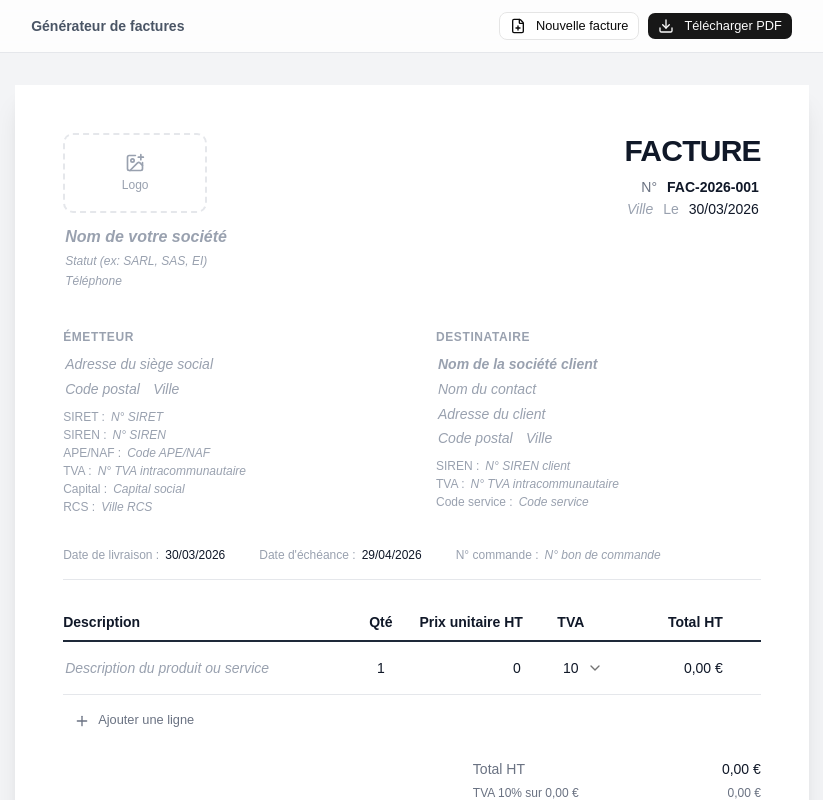
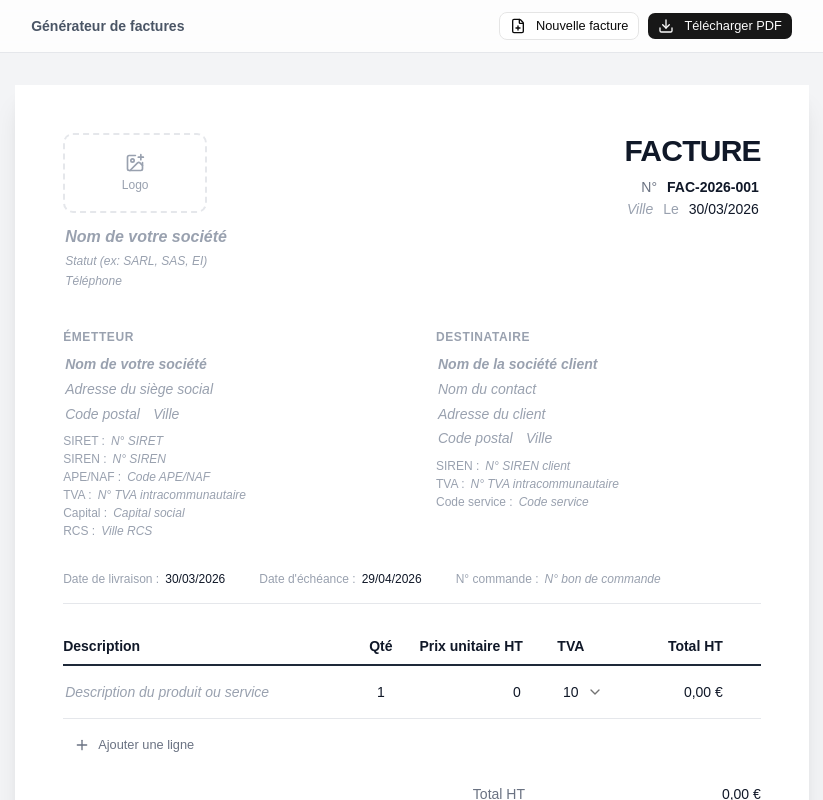
Before and after one commit to Farman-IA/invoice-generator, a React (Vite) app: page / in a window 1280 px wide. Shown: the top 800 px of the page, without its empty margins (228-1051 px from the left). Built offline with nearby package versions, Linux system fonts and the light colour scheme.

Commit message:
feat: ajouter le nom de l'entreprise dans la section Emetteur
Le champ companyName etait seulement dans l'en-tete. Ajout en
premiere ligne de la section Emetteur (en gras) pour plus de clarte.

```diff
--- a/src/components/InvoiceDocument.tsx
+++ b/src/components/InvoiceDocument.tsx
@@ -183,6 +183,12 @@ export const InvoiceDocument = forwardRef<HTMLDivElement, InvoiceDocumentProps>(
               Émetteur
             </h2>
             <div className="space-y-0.5">
+              <InlineEdit
+                value={issuer.companyName}
+                onChange={(v) => onUpdateIssuer({ companyName: v })}
+                placeholder={PLACEHOLDERS.issuer.companyName}
+                className="font-semibold"
+              />
               <InlineEdit
                 value={issuer.address}
                 onChange={(v) => onUpdateIssuer({ address: v })}
```
